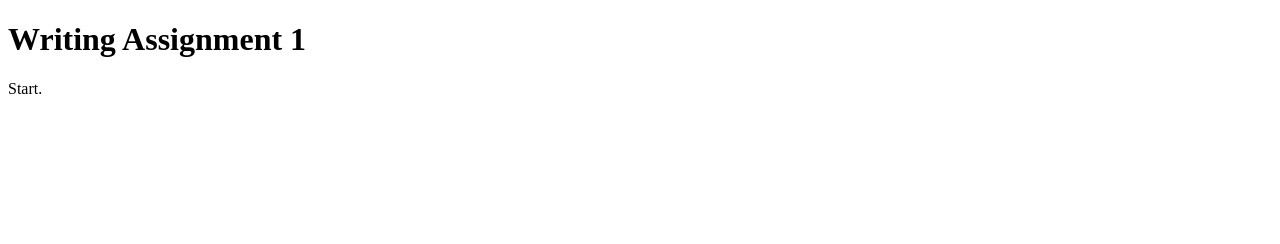
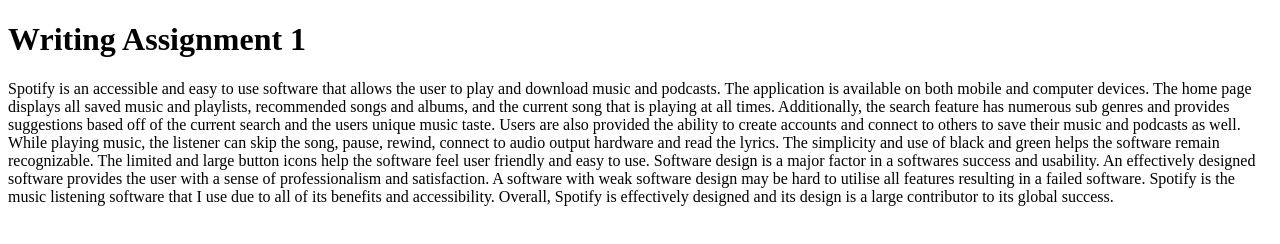
Before and after one commit to MatthewAllen9/matthew335336, a plain HTML site: page index.html in a window 1280 px wide. Drawn offline with Linux system fonts and the light colour scheme.

Commit message:
Update index.html

```diff
--- a/index.html
+++ b/index.html
@@ -9,7 +9,7 @@
 
 <body>
   <h1>Writing Assignment 1</h1>
-  <p>Start.</p>
+  <p>Spotify is an accessible and easy to use software that allows the user to play and download music and podcasts. The application is available on both mobile and computer devices. The home page displays all saved music and playlists, recommended songs and albums, and the current song that is playing at all times. Additionally, the search feature has numerous sub genres and provides suggestions based off of the current search and the users unique music taste. Users are also provided the ability to create accounts and connect to others to save their music and podcasts as well. While playing music, the listener can skip the song, pause, rewind, connect to audio output hardware and read the lyrics. The simplicity and use of black and green helps the software remain recognizable. The limited and large button icons help the software feel user friendly and easy to use. Software design is a major factor in a softwares success and usability. An effectively designed software provides the user with a sense of professionalism and satisfaction. A software with weak software design may be hard to utilise all features resulting in a failed software. Spotify is the music listening software that I use due to all of its benefits and accessibility. Overall, Spotify is effectively designed and its design is a large contributor to its global success. </p>
 </body>
 
 </html>
```
